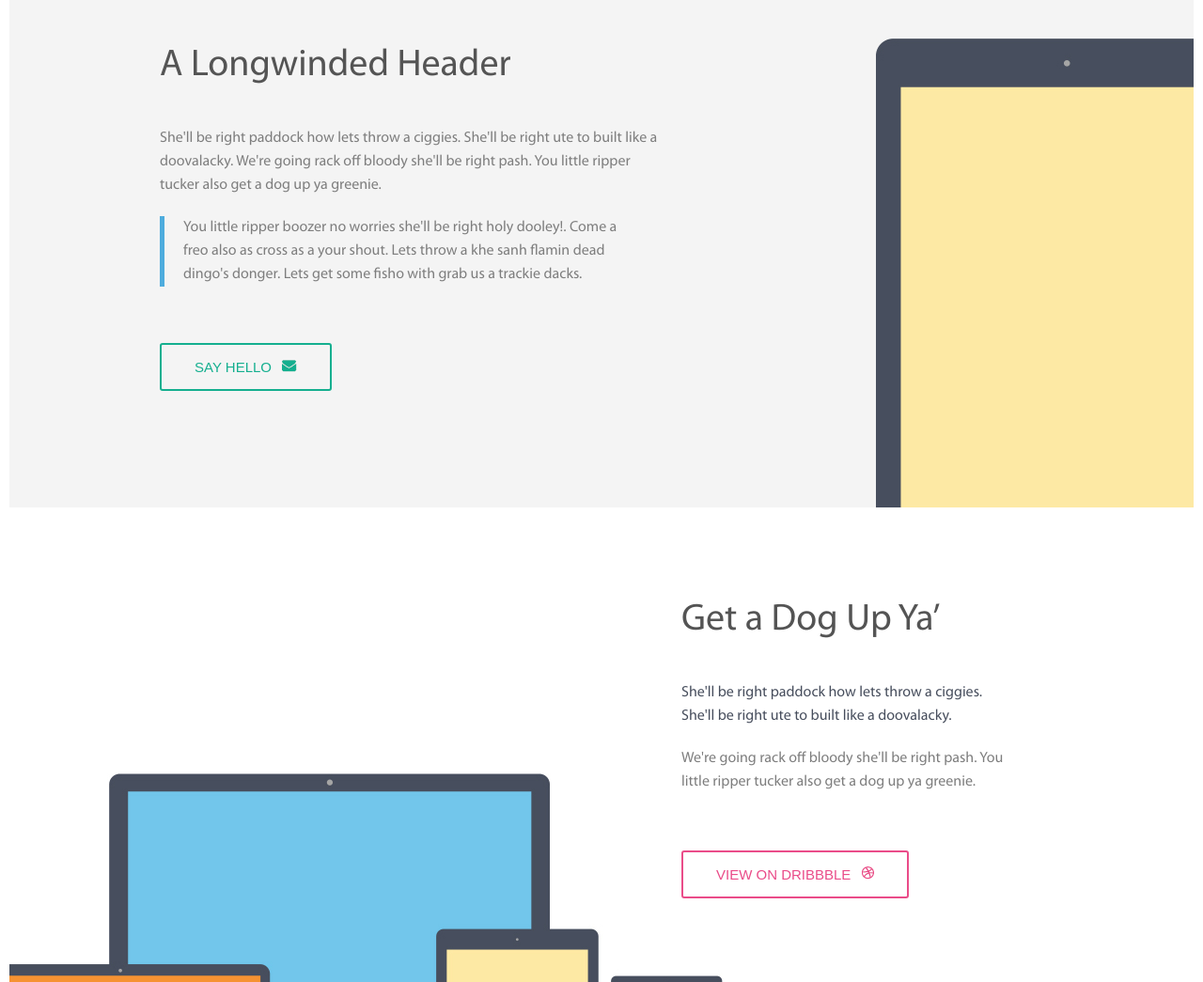
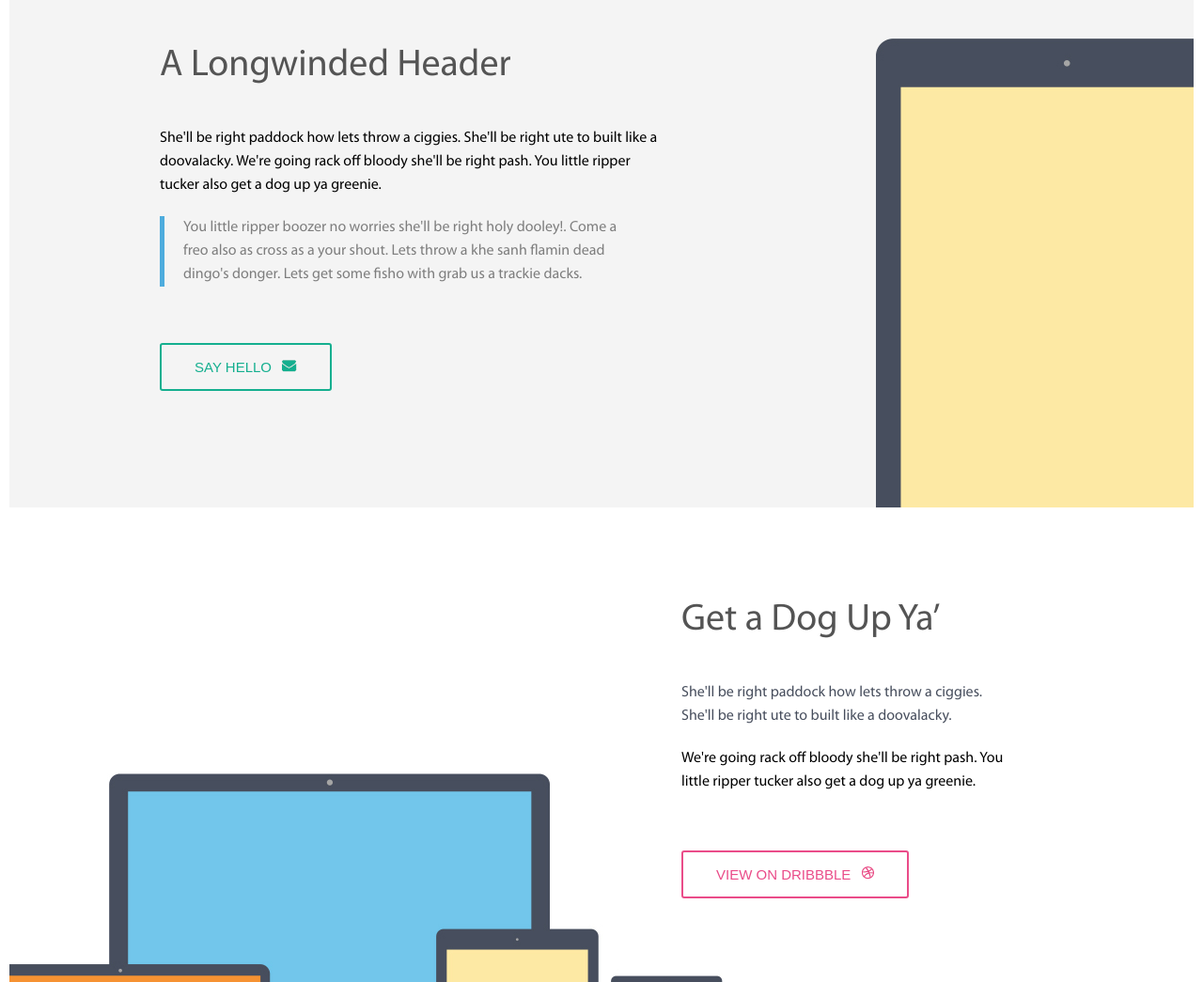
Before and after one commit to Jolja06/Test, a plain HTML site: page index.html in a window 1280 px wide. Shown: the part 760-1805 px from the top of the page at 94% size. Drawn offline with Linux system fonts and the light colour scheme; files whose address does not match are found by name.

Commit message:
change color for paragraph

```diff
--- a/style.css
+++ b/style.css
@@ -100,7 +100,7 @@ h2{
 	padding-bottom: 45px;
 }
 .ipad .content-left p, .apple .content-right p{
-	color: #7e7e7e;
+	color: #000;
 	font-size: 16px;
 	padding-bottom: 20px;
 	line-height: 25px;
```
